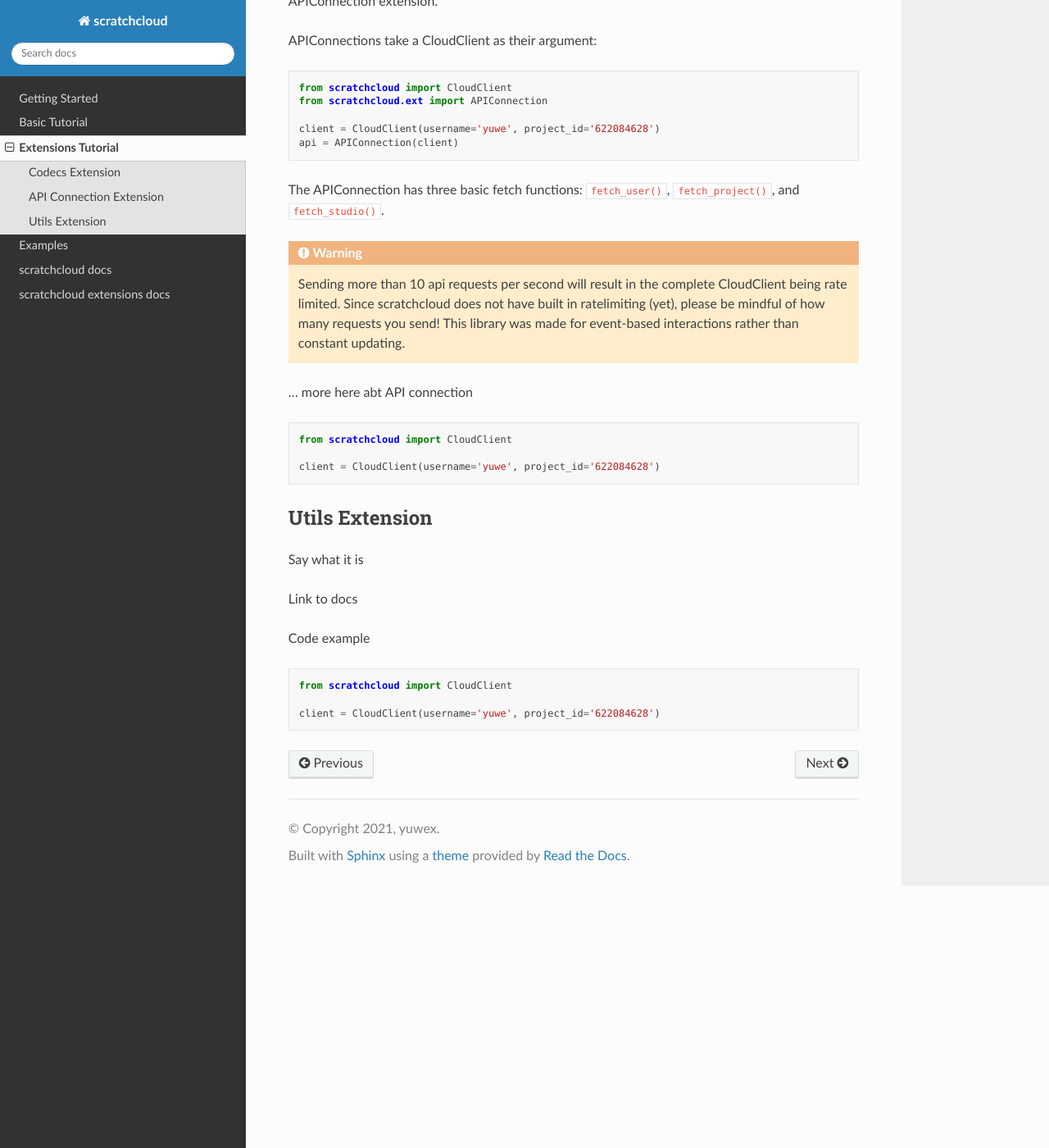
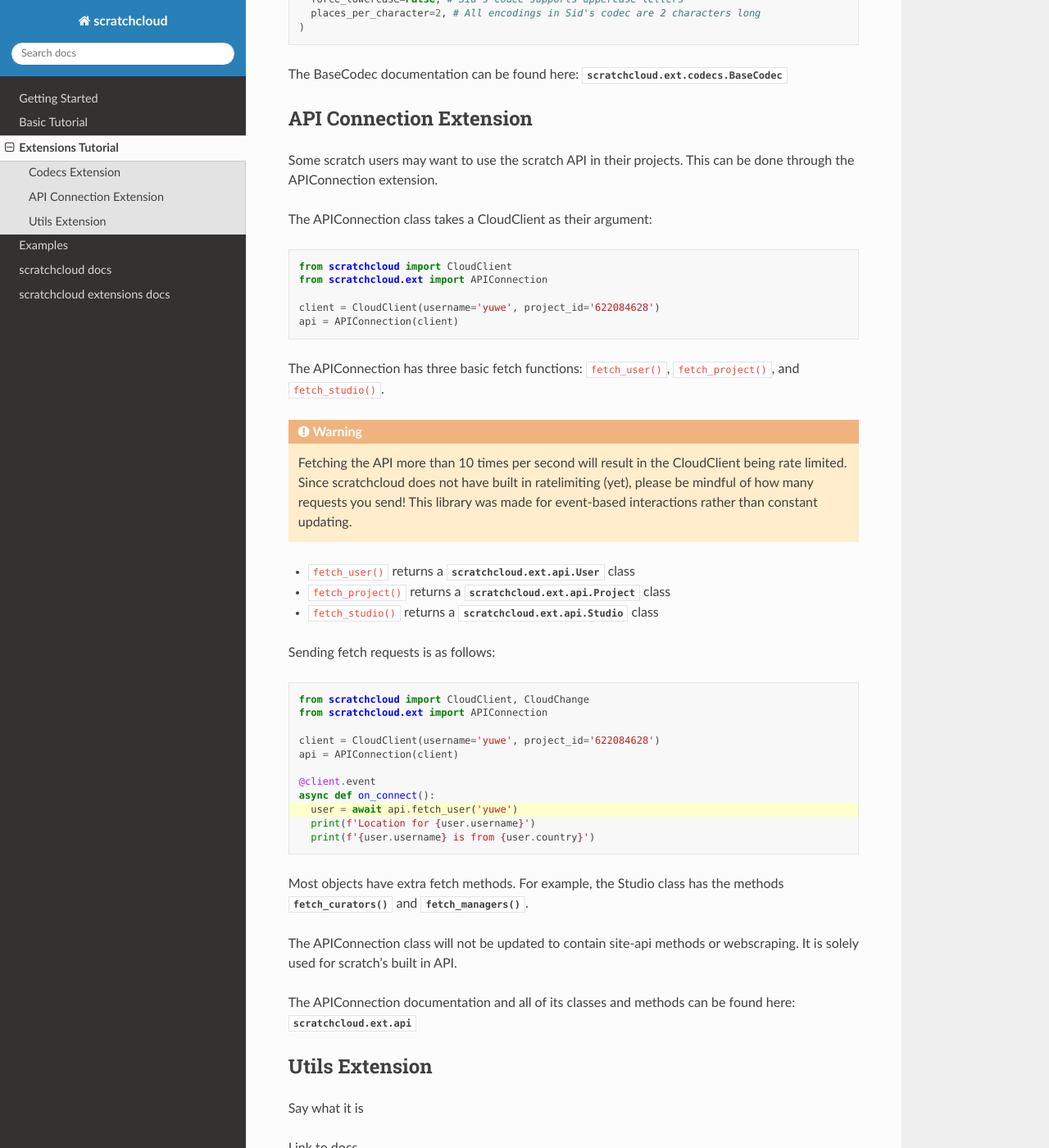
Before and after one commit to yuwex/scratchcloud, a Sphinx documentation site: the page built from sphinx/source/extensions_tutorial.rst, in a window 1280 px wide and 1400 px high, scrolled down 2144 px. Shown: the whole window at 82% size. Built offline with Sphinx 7.4.7 and the Read the Docs theme 2.0.0, drawn with Linux system fonts in a browser that asks for light colours; some of the changed text lies outside the part shown.

Commit message:
expanded APIConnection docs

```diff
--- a/sphinx/source/extensions_tutorial.rst
+++ b/sphinx/source/extensions_tutorial.rst
@@ -18,7 +18,7 @@
 BaseCodec is usable out-of-box, after a simple import:
 
 .. code-block:: python
-  :lineos:
+  :linenos:
   :emphasize-lines: 2, 4, 6
 
   from scratchcloud import CloudClient, CloudChange
@@ -75,7 +75,7 @@
 
 Some scratch users may want to use the scratch API in their projects. This can be done through the APIConnection extension.
 
-APIConnections take a CloudClient as their argument:
+The APIConnection class takes a CloudClient as their argument:
 
 .. code-block:: python
 
@@ -88,16 +88,34 @@
 The APIConnection has three basic fetch functions: ``fetch_user()``, ``fetch_project()``, and ``fetch_studio()``.
 
 .. warning::
-  Sending more than 10 api requests per second will result in the complete CloudClient being rate limited. Since scratchcloud does not have built in ratelimiting (yet), please be mindful of how many requests you send! This library was made for event-based interactions rather than constant updating.
+  Fetching the API more than 10 times per second will result in the CloudClient being rate limited. Since scratchcloud does not have built in ratelimiting (yet), please be mindful of how many requests you send! This library was made for event-based interactions rather than constant updating.
 
-... more here abt API connection
+* ``fetch_user()`` returns a :class:`scratchcloud.ext.api.User` class
+* ``fetch_project()`` returns a :class:`scratchcloud.ext.api.Project` class
+* ``fetch_studio()`` returns a :class:`scratchcloud.ext.api.Studio` class
+
+Sending fetch requests is as follows:
 
 .. code-block:: python
+  :emphasize-lines: 9
 
-  from scratchcloud import CloudClient
+  from scratchcloud import CloudClient, CloudChange
+  from scratchcloud.ext import APIConnection
 
   client = CloudClient(username='yuwe', project_id='622084628')
+  api = APIConnection(client)
 
+  @client.event
+  async def on_connect():
+    user = await api.fetch_user('yuwe')
+    print(f'Location for {user.username}')
+    print(f'{user.username} is from {user.country}')
+
+Most objects have extra fetch methods. For example, the Studio class has the methods :meth:`fetch_curators` and :meth:`fetch_managers`.
+
+The APIConnection class will not be updated to contain site-api methods or webscraping. It is solely used for scratch's built in API.
+
+The APIConnection documentation and all of its classes and methods can be found here: :class:`scratchcloud.ext.api`
 
 Utils Extension
 ---------------
```
